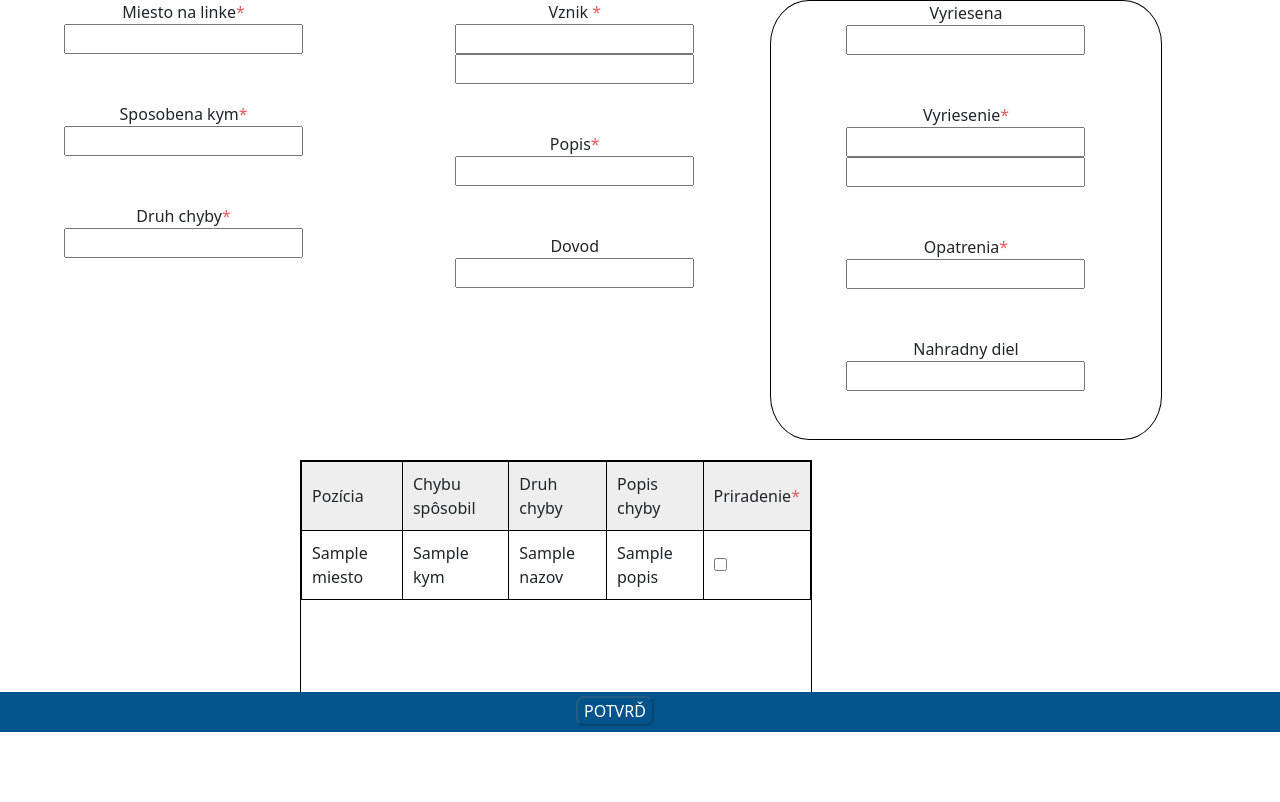
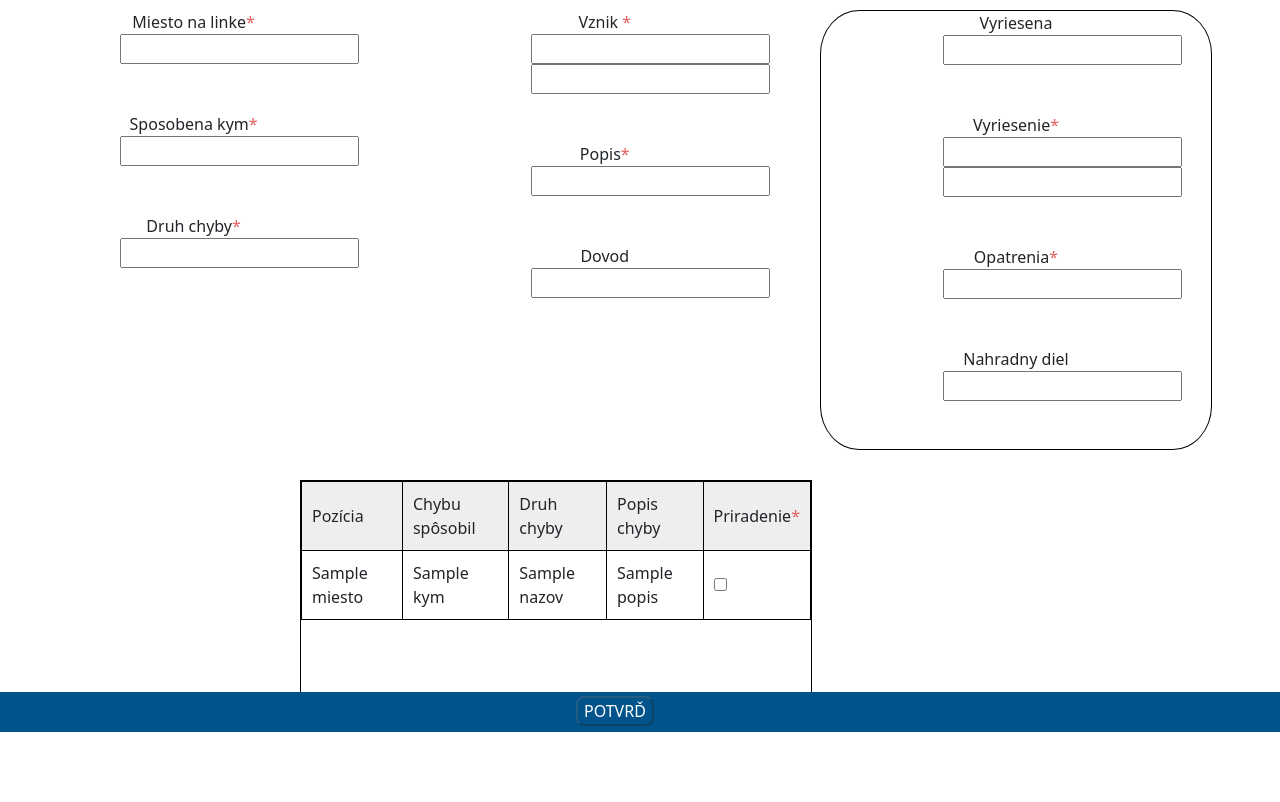
Before and after one commit to TIS2021-FMFI/evidencia-dielov, a Django app: template zapis_poruch/UI/templates/potvrd_zaznam.html in a window 1280 px wide. Shown: the part 68-870 px from the top of the page. Before the commit the page ends 800 px from the top, so only its background shows below. Run offline with Django 3.2, Linux system fonts and the light colour scheme; the template is opened without the code that fills it: most values are stand-ins (such as "Sample title", 1, 10 or a date in 2020); form fields are guessed from the names that the template uses.

Commit message:
css pre rozlozenie vo forme

```diff
--- a/zapis_poruch/static/css/style.css
+++ b/zapis_poruch/static/css/style.css
@@ -24,6 +24,7 @@ tr{
     background-color: #19865C;
 }
 .first{
+    margin: 10px;
     width: 30%;
     right: 10%;
     text-align: center;
@@ -144,3 +145,7 @@ li{
 .m-1 {
     margin: 10px;
 }
+.width_form_fields{
+    width: 40%;
+    margin-left: 30%;
+}
```
